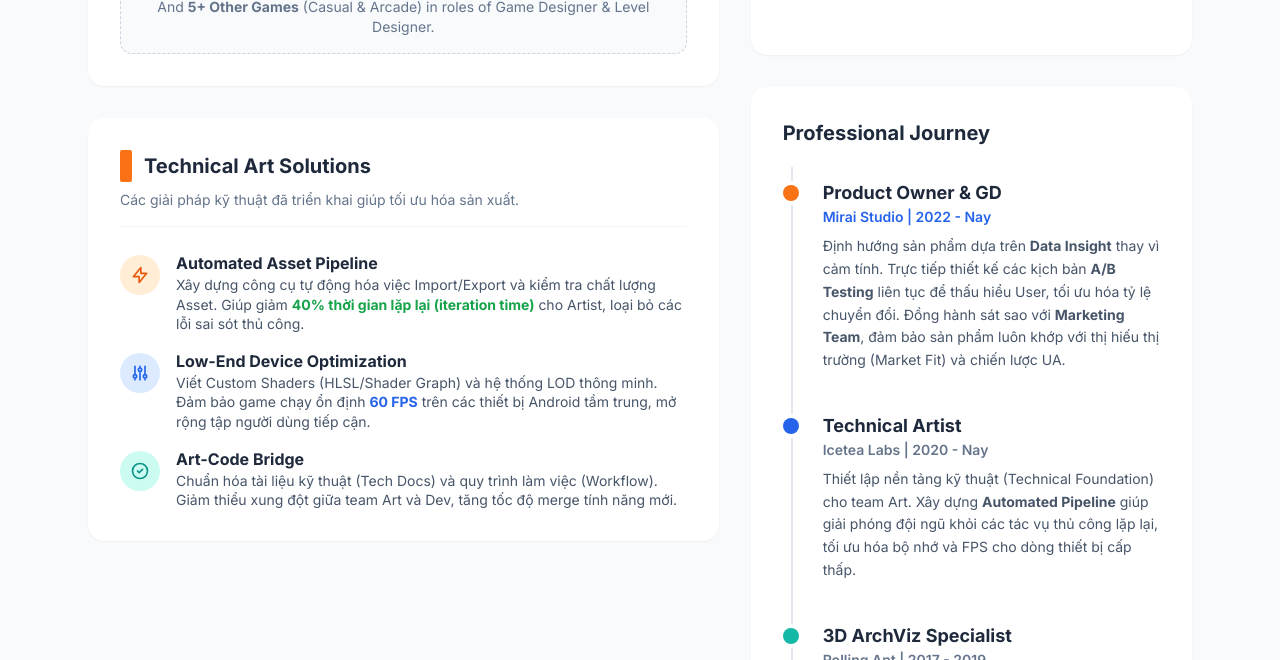
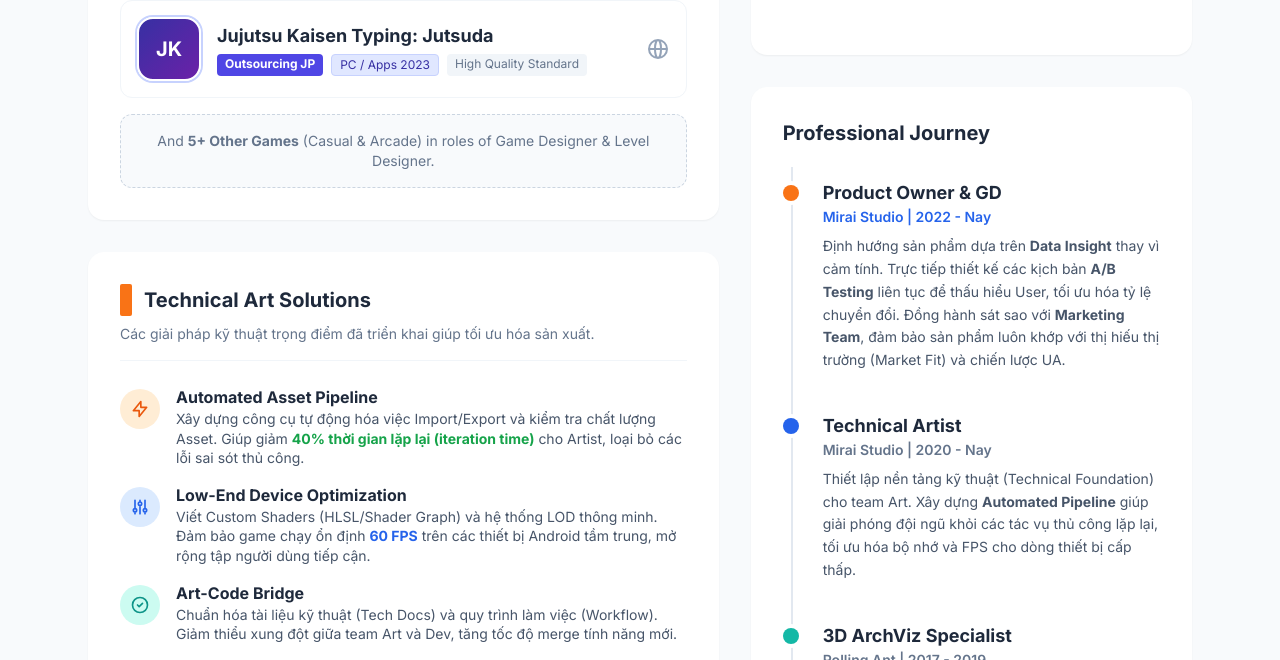
Before and after one commit to luuvieee/cv, a plain HTML site: page index.html in a window 1280 px wide. Shown: the part 1353-2013 px from the top of the page. Drawn offline with nearby package versions, Linux system fonts and the light colour scheme.

Commit message:
Update content and fix minor text errors in index.html

```diff
--- a/index.html
+++ b/index.html
@@ -113,7 +113,7 @@
                 <div class="text-slate-500 text-xs font-bold uppercase tracking-wider">Tối ưu hiệu quả đầu tư</div>
             </div>
             <div class="bg-white p-6 rounded-2xl shadow-lg text-center card-hover border-t-4 border-blue-500">
-                <div class="text-5xl font-black text-slate-800 mb-1">15+</div>
+                <div class="text-5xl font-black text-slate-800 mb-1">10+</div>
                 <div class="text-slate-500 text-xs font-bold uppercase tracking-wider">Năm Kinh Nghiệm</div>
             </div>
             <div class="bg-white p-6 rounded-2xl shadow-lg text-center card-hover border-t-4 border-teal-500">
@@ -135,7 +135,7 @@
             <div class="bg-white rounded-2xl shadow-sm p-8 border-l-8 border-blue-700">
                 <h2 class="text-2xl font-bold text-slate-800 mb-4">Executive Summary</h2>
                 <p class="text-slate-600 leading-relaxed text-lg">
-                    Mình là một Product Owner có xuất phát điểm từ Technical Artist. Thay vì chỉ đứng sau quản lý, mình thích việc "xắn tay áo" cùng team giải quyết bài toán cân bằng giữa cái đẹp của Art, sự hiệu quả của Tech và tính chính xác của Data. Mình tin rằng sản phẩm thành công phải bắt nguồn từ việc thấu hiểu User Insight và sự phối hợp nhịp nhàng giữa Product và Marketing. Kinh nghiệm của mình là cầu nối giúp các bộ phận "nói chung một ngôn ngữ", tạo ra sản phẩm chất lượng và tối ưu doanh thu.
+                    Mình là một Product Owner có xuất phát điểm từ Technical Artist. Thay vì chỉ đứng sau quản lý, mình thích việc "xắn tay áo" cùng team giải quyết bài toán cân bằng giữa cái đẹp của Art, sự hiệu quả của Tech và **tính chính xác của Data**. Mình tin rằng sản phẩm thành công phải bắt nguồn từ việc thấu hiểu User Insight và sự phối hợp nhịp nhàng giữa Product và Marketing. Kinh nghiệm của mình là cầu nối giúp các bộ phận "nói chung một ngôn ngữ", tạo ra sản phẩm chất lượng và tối ưu doanh thu.
                 </p>
             </div>
 
@@ -181,11 +181,11 @@
                         <span class="w-3 h-8 bg-blue-600 rounded-sm"></span>
                         Representative Portfolio
                     </h3>
-                    <p class="text-sm text-slate-500 mt-2">Dự án tiêu biểu (Role: Product Owner & Game Designer). Bấm vào để xem trên Store.</p>
+                    <p class="text-sm text-slate-500 mt-2">Dự án tiêu biểu (Role: Product Owner & Lead Game Designer). Bấm vào để xem trên Store.</p>
                 </div>
 
                 <div class="space-y-4">
-                    <!-- Game 1: Bad Student: School Pranks -->
+                    <!-- Game 1: Bad Student -->
                     <a href="https://play.google.com/store/apps/details?id=com.mirai.badstudent.school.prankteacher.prankster" target="_blank" class="flex items-center gap-4 p-4 rounded-xl border border-slate-100 hover:border-blue-300 hover:bg-blue-50 transition group cursor-pointer">
                         <div class="w-16 h-16 rounded-2xl bg-gradient-to-br from-blue-400 to-blue-600 flex items-center justify-center shadow-sm text-white font-bold text-xl flex-shrink-0 group-hover:scale-105 transition">
                             BS
@@ -223,6 +223,26 @@
                         </div>
                     </a>
 
+                    <!-- NEW PROJECT: Jujutsu Kaisen Typing Game -->
+                    <div class="flex items-center gap-4 p-4 rounded-xl border border-slate-100 hover:border-indigo-300 hover:bg-indigo-50 transition group cursor-pointer">
+                        <div class="w-16 h-16 rounded-2xl bg-gradient-to-br from-indigo-800 to-purple-800 flex items-center justify-center shadow-sm text-white font-bold text-xl flex-shrink-0 group-hover:scale-105 transition border-2 border-white ring-2 ring-indigo-200">
+                            JK
+                        </div>
+                        <div class="flex-1">
+                            <h4 class="font-bold text-slate-800 text-lg group-hover:text-indigo-700">Jujutsu Kaisen Typing: Jutsuda</h4>
+                            <div class="flex flex-wrap gap-2 mt-1">
+                                <span class="text-xs font-bold text-white bg-indigo-600 px-2 py-0.5 rounded">Outsourcing JP</span>
+                                <span class="text-xs text-indigo-800 bg-indigo-100 px-2 py-0.5 rounded border border-indigo-200">PC / Apps 2023</span>
+                                <span class="text-xs text-slate-500 bg-slate-100 px-2 py-0.5 rounded">High Quality Standard</span>
+                            </div>
+                        </div>
+                        <div class="text-slate-400 group-hover:text-indigo-600">
+                            <svg xmlns="http://www.w3.org/2000/svg" class="h-6 w-6" fill="none" viewBox="0 0 24 24" stroke="currentColor">
+                                <path stroke-linecap="round" stroke-linejoin="round" stroke-width="2" d="M21 12a9 9 0 01-9 9m9-9a9 9 0 00-9-9m9 9H3m9 9a9 9 0 01-9-9m9 9c1.657 0 3-4.03 3-9s-1.343-9-3-9m0 18c-1.657 0-3-4.03-3-9s1.343-9 3-9m-9 9a9 9 0 019-9" />
+                            </svg>
+                        </div>
+                    </div>
+
                     <!-- Other Games -->
                     <div class="p-4 rounded-xl border border-dashed border-slate-300 bg-slate-50 text-center text-slate-500 text-sm">
                         And <strong>5+ Other Games</strong> (Casual & Arcade) in roles of Game Designer & Level Designer.
@@ -237,7 +257,7 @@
                         <span class="w-3 h-8 bg-orange-500 rounded-sm"></span>
                         Technical Art Solutions
                     </h3>
-                    <p class="text-sm text-slate-500 mt-2">Các giải pháp kỹ thuật đã triển khai giúp tối ưu hóa sản xuất.</p>
+                    <p class="text-sm text-slate-500 mt-2">Các giải pháp kỹ thuật trọng điểm đã triển khai giúp tối ưu hóa sản xuất.</p>
                 </div>
 
                 <div class="space-y-4">
@@ -305,7 +325,7 @@
                     <div class="relative pl-10">
                         <div class="absolute left-0 top-1.5 w-4 h-4 rounded-full bg-blue-600 ring-4 ring-white shadow"></div>
                         <h4 class="font-bold text-slate-800 text-lg">Technical Artist</h4>
-                        <div class="text-sm font-semibold text-slate-500 mb-2">Icetea Labs | 2020 - Nay</div>
+                        <div class="text-sm font-semibold text-slate-500 mb-2">Mirai Studio | 2020 - Nay</div>
                         <p class="text-sm text-slate-600 leading-relaxed">
                             Thiết lập nền tảng kỹ thuật (Technical Foundation) cho team Art. Xây dựng <strong>Automated Pipeline</strong> giúp giải phóng đội ngũ khỏi các tác vụ thủ công lặp lại, tối ưu hóa bộ nhớ và FPS cho dòng thiết bị cấp thấp.
                         </p>
@@ -369,7 +389,7 @@
             </div>
 
         </div>
-    </main>
+    main>
 
     <button onclick="window.print()" class="no-print fixed bottom-8 right-8 bg-blue-600 hover:bg-blue-700 text-white p-4 rounded-full shadow-2xl transition transform hover:scale-110 z-50 group">
         <svg xmlns="http://www.w3.org/2000/svg" class="h-6 w-6" fill="none" viewBox="0 0 24 24" stroke="currentColor">
```
